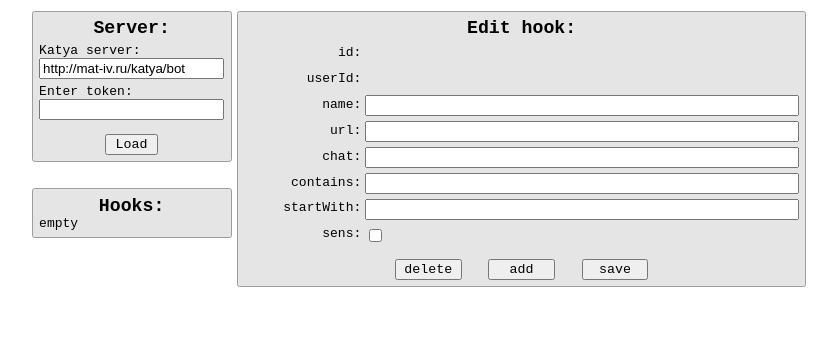
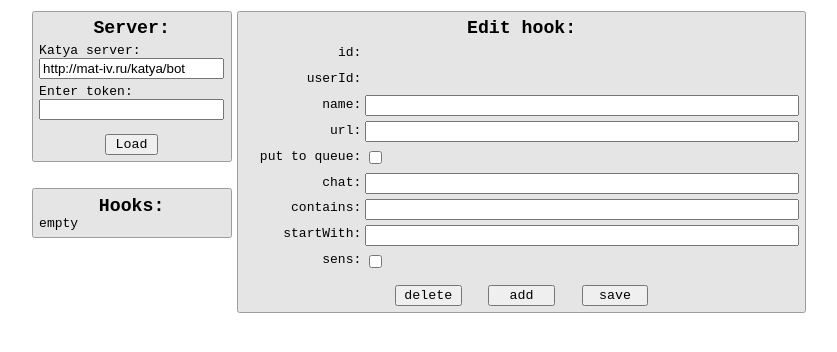
Before and after one commit to MatIvan/KatyaVirtBot-Web, a React (Create React App) app: page / in a window 1280 px wide. Shown: the top 352 px of the page, without its empty margins (221-1058 px from the left). Built offline with nearby package versions, Linux system fonts and the light colour scheme.

Commit message:
add isPutToQueue flag

```diff
--- a/src/components/HookEditor/HookEditor.js
+++ b/src/components/HookEditor/HookEditor.js
@@ -16,6 +16,7 @@ function HookEditor({ newHook }) {
     const [userId, setUserId] = useState(newHook?.userId);
     const [name, setName] = useState(newHook?.name);
     const [url, setUrl] = useState(newHook?.url);
+    const [queue, setQueue] = useState(newHook?.isPutToQueue);
     const [chat, setChat] = useState(newHook?.condition?.chatName);
     const [contains, setContains] = useState(newHook?.condition?.contains?.toString());
     const [startWith, setStartWith] = useState(newHook?.condition?.startWith?.toString());
@@ -26,6 +27,7 @@ function HookEditor({ newHook }) {
         setUserId(newHook?.userId);
         setName(newHook?.name);
         setUrl(newHook?.url);
+        setQueue(newHook?.isPutToQueue);
         setChat(newHook?.condition?.chatName);
         setContains(newHook?.condition?.contains?.toString());
         setStartWith(newHook?.condition?.startWith?.toString());
@@ -35,6 +37,7 @@ function HookEditor({ newHook }) {
     const getHook = () => {
         return {
             id, userId, name, url,
+            isPutToQueue: queue === undefined ? false : queue,
             condition: {
                 chatName: chat,
                 contains: contains?.split(',').map(s => s.trim()),
@@ -49,6 +52,7 @@ function HookEditor({ newHook }) {
         setUserId(newHook?.userId);
         setName('new hook');
         setUrl('http://address');
+        setQueue(false);
         setChat('COMMON');
         setContains(undefined);
         setStartWith(undefined);
@@ -62,6 +66,7 @@ function HookEditor({ newHook }) {
             <Text key='line-userid' caption='userId:' value={userId} />
             <Input key='line-name' caption='name:' value={name} onChange={(newName) => { setName(newName) }} />
             <Input key='line-url' caption='url:' value={url} onChange={(newUrl) => { setUrl(newUrl) }} />
+            <Boolean key='line-queue' caption='put to queue:' value={queue} onChange={(newQueue) => { setQueue(newQueue) }} />
             <Input key='line-chat' caption='chat:' value={chat} onChange={(newChat) => { setChat(newChat) }} />
             <Input key='line-contains' caption='contains:' value={contains} onChange={(newContains) => { setContains(newContains) }} />
             <Input key='line-startWith' caption='startWith:' value={startWith} onChange={(newStartWith) => { setStartWith(newStartWith) }} />
--- a/src/service/ApiService.js
+++ b/src/service/ApiService.js
@@ -16,6 +16,7 @@ import ApiTool from './ApiTool';
  * @property {string | undefined} name
  * @property {number | undefined} userId
  * @property {string | undefined} url
+ * @property {boolean } isPutToQueue
  * @property {Condition | undefined} condition
  */
 
```
